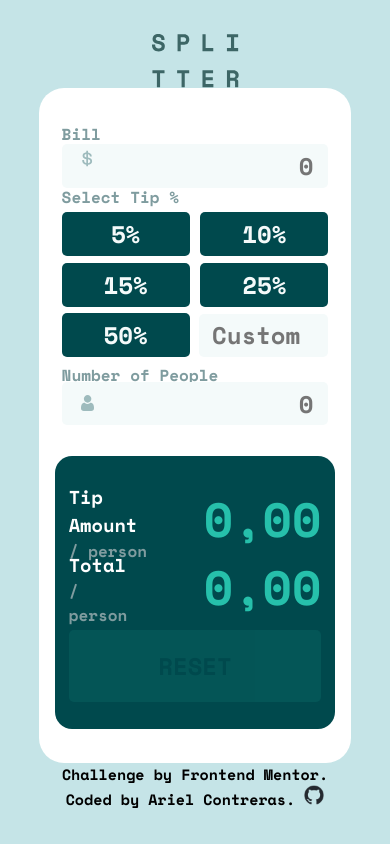
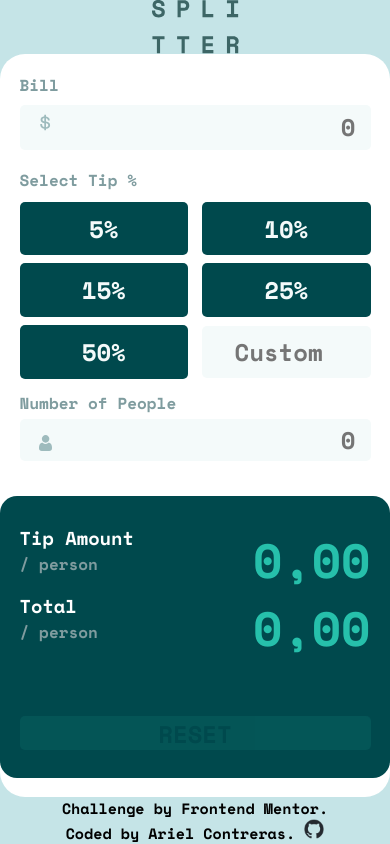
Before and after one commit to Arielcontra/tip-calculator-app, a React (Vite) app: page / in a window 390 px wide. Built offline with nearby package versions, Linux system fonts and the light colour scheme.

Commit message:
:iphone: modification of scales and @media that were stepped on

```diff
--- a/src/index.sass
+++ b/src/index.sass
@@ -6,6 +6,7 @@
 
 body
     background-color: hsl(185, 41%, 84%)
+
 p
     color: hsl(184, 14%, 56%)
 
@@ -17,7 +18,7 @@ h3
     width: 100vw
     height: 100vh
     max-width: 1400px
-    min-width: 360px
+    min-width: 350px
     display: flex
     flex-direction: column
     align-items: center
@@ -37,11 +38,10 @@ h3
         background-color: hsl(0, 0%, 100%)
         width: 72vw
         height: 81vh
-        border-radius: 25px
+        border-radius: 1.5625rem
         display: flex
         align-items: center
         justify-content: center
-        // margin-top: 1.5rem
 
         .wrapperSlider-Display
             // background-color: rgba(255,0,0,0.3)
@@ -54,7 +54,6 @@ h3
 
             .slider
                 // background-color: rgba(255,0,0,0.3)
-                // min-width: 300px
                 width: 30vw
                 height: 65vh
                 margin-left: 0.9rem
@@ -80,9 +79,9 @@ h3
                         width: 100%
                         height: 70%
                         margin-top: 0.2rem
-                        border-radius: 5px
+                        border-radius: 0.3125rem
                         text-align: right
-                        font-size: 24px
+                        font-size: 1.5em
                         border: none
 
                     .iconDollar
@@ -102,7 +101,7 @@ h3
                     .selectTip
                         // background-color: rgba(255,0,0,0.3)
                         width: 100%
-                        height: 34h
+                        height: 3.5vh
 
                     .wrapperButtons
                         // background-color: rgba(255,0,0,0.3)
@@ -117,8 +116,8 @@ h3
                             background-color: hsl(183, 100%, 15%)
                             width: 31%
                             height: 42%
-                            border-radius: 5px
-                            font-size: 24px
+                            border-radius: 0.3125rem
+                            font-size: 1.5em
                             color: hsl(189, 41%, 97%)
                             border: none
 
@@ -131,19 +130,19 @@ h3
                             background-color: hsl(185, 41%, 84%)
                             width: 31%
                             height: 42%
-                            border-radius: 5px
-                            font-size: 24px
+                            border-radius: 0.3125rem
+                            font-size: 1.5em
                             color: hsl(183, 100%, 15%)
 
                         .custom
                             background-color: hsl(189, 41%, 97%)
                             width: 30%
                             height: 41%
-                            border-radius: 5px
+                            border-radius: 0.3125rem
                             text-align: center
-                            font-size: 24px
+                            font-size: 1.5em
                             color: hsl(183, 100%, 15%)
-                            border: 2px solid transparent
+                            border: 0.1250rem solid transparent
                             transition: border-color 0.3s ease-in-out
 
                             &:hover
@@ -155,11 +154,11 @@ h3
                             background-color: hsl(0, 0%, 100%)
                             width: 30%
                             height: 41%
-                            border-radius: 5px
+                            border-radius: 0.3125rem
                             text-align: right
-                            font-size: 24px
+                            font-size: 1.5em
                             color: hsl(183, 100%, 15%)
-                            border: 2px solid transparent
+                            border: 0.1250rem solid transparent
                             transition: border-color 0.3s ease-in-out
                             border-color: hsl(185, 41%, 84%)
 
@@ -175,7 +174,6 @@ h3
                         width: 100%
                         height: 30%
                         display: flex
-                        // align-items: center
                         justify-content: space-between
 
                         .numberOfPeople
@@ -196,9 +194,9 @@ h3
                         background-color: hsl(189, 41%, 97%)
                         width: 100%
                         height: 70%
-                        border-radius: 5px
+                        border-radius: 0.3125rem
                         text-align: right
-                        font-size: 24px
+                        font-size: 1.5em
                         border: none
 
                     .peopleBorder
@@ -206,10 +204,10 @@ h3
                         width: 100%
                         height: 70%
                         margin-top: 0.2rem
-                        border-radius: 5px
+                        border-radius: 0.3125rem
                         text-align: right
-                        font-size: 24px
-                        border: 2px solid red
+                        font-size: 1.5em
+                        border: 0.1250rem solid red
 
                     .iconPerson
                         // background-color: rgba(255,222,0,0.2)
@@ -223,7 +221,7 @@ h3
                 background-color: hsl(183, 100%, 15%)
                 width: 32.3vw
                 height: 70vh
-                border-radius: 17px
+                border-radius: 1.0625rem
                 display: flex
                 align-items: center
                 justify-content: center
@@ -260,7 +258,7 @@ h3
                                 // background-color: rgba(47, 255, 0, 0.2)
                                 width: 60%
                                 height: 8vh
-                                font-size: 24px
+                                font-size: 1.5em
                                 text-align: right
                                 color: hsl(172, 67%, 45%)
 
@@ -282,15 +280,15 @@ h3
                                 width: 70%
                                 height: 8vh
                                 text-align: right
-                                font-size: 24px
+                                font-size: 1.5em
                                 color: hsl(172, 67%, 45%)
 
                     .buttonReset
                         background-color: hsl(172, 67%, 45%)
                         width: 100%
-                        height: 8.5vh
-                        border-radius: 5px
-                        font-size: 24px
+                        height: 15%
+                        border-radius: 0.3125rem
+                        font-size: 1.5em
                         color: hsl(183, 100%, 15%)
                         border: none
 
@@ -303,16 +301,16 @@ h3
                         opacity: 10%
                         background-color: hsl(172, 67%, 45%)
                         width: 100%
-                        height: 8.5vh
-                        border-radius: 5px
-                        font-size: 24px
+                        height: 15%
+                        border-radius: 0.3125rem
+                        font-size: 1.5em
                         color: hsl(183, 100%, 15%)
                         border: none
 
     .attribution
         text-decoration: none
         color: black
-        font-size: 20px
+        font-size: 1.25em
         width: 60%
         height: 8vh
         display: flex
@@ -327,14 +325,14 @@ h3
             text-decoration: none
 
         .logoGitHub
-            width: 20px
+            width: 1.25rem
             height: auto
             text-decoration: none
 
 
 
+    @media (max-width: 480px)
 
-    @media (max-width: 480px)
         .header
             height: auto
         .modal
@@ -350,8 +348,8 @@ h3
                 justify-content: space-between
 
                 .slider
-                    width: 95%
-                    height: 50%
+                    width: 90%
+                    height: 55%
                     margin: 0
 
                     .wrapperBill
@@ -403,16 +401,15 @@ h3
 
                 .display
                     width: 100%
-                    height: 45%
+                    height: 40%
+
+
 
         .attribution
             text-align: center
-            font-size: 15px
+            font-size: 0.9375em
             width: 80%
-            // word-spacing: 1px
             height: auto
-            // display: none
-
 
 
 
@@ -471,9 +468,7 @@ h3
             height: auto
 
 
-
-
-    @media (max-width: 960px) and (orientation: portrait)
+    @media (min-width: 480px) and (max-width: 960px) and (orientation: portrait)
 
         .modal
             width: 80vw
```
